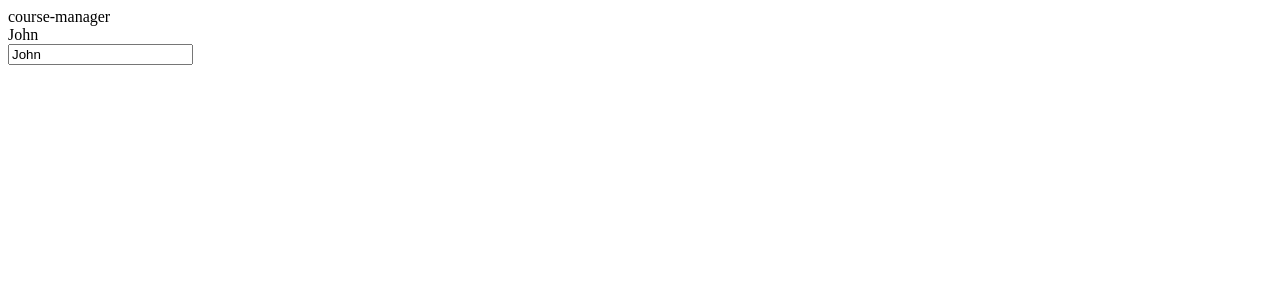
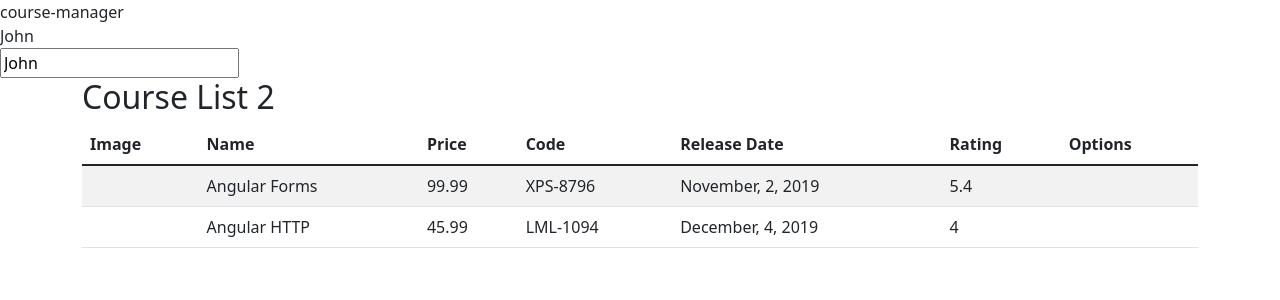
Before and after one commit to matheusEduardoTavares/AngularBasicStudy, an Angular app: page / in a window 1280 px wide. Shown: the top 300 px of the page. Built offline with nearby package versions, Linux system fonts and the light colour scheme.

Commit message:
onInit, ngFor, componentes, classes para interface, importacao do bootstrap

```diff
--- a/package.json
+++ b/package.json
@@ -18,6 +18,7 @@
     "@angular/platform-browser": "~13.0.0",
     "@angular/platform-browser-dynamic": "~13.0.0",
     "@angular/router": "~13.0.0",
+    "bootstrap": "^5.1.3",
     "rxjs": "~7.4.0",
     "tslib": "^2.3.0",
     "zone.js": "~0.11.4"
--- a/src/app/app.component.html
+++ b/src/app/app.component.html
@@ -15,3 +15,13 @@
     a tela sempre que a mesma mudar
  -->
 <input [(ngModel)]="name" name="name"/>
+
+<!-- <br />
+
+<app-course-list></app-course-list> -->
+
+<br />
+
+<div class="container">
+    <app-course-list></app-course-list>
+</div>
--- a/src/app/app.module.ts
+++ b/src/app/app.module.ts
@@ -3,10 +3,12 @@
 import { FormsModule } from '@angular/forms';
 
 import { AppComponent } from './app.component';
+import { CourseListComponent } from './courses/course-list.component';
 
 @NgModule({
   declarations: [
-    AppComponent
+    AppComponent,
+    CourseListComponent,
   ],
   imports: [
     BrowserModule,
--- /dev/null
+++ b/src/app/courses/course-list.component.html
@@ -0,0 +1,26 @@
+<h2> Course List 2 </h2>
+
+<table class="table table-striped">
+  <thead>
+    <tr>
+      <th>Image</th>
+      <th>Name</th>
+      <th>Price</th>
+      <th>Code</th>
+      <th>Release Date</th>
+      <th>Rating</th>
+      <th>Options</th>
+    </tr>
+  </thead>
+  <tbody>
+    <tr *ngFor="let course of courses">
+      <td>{{ course.imageUrl }}</td>
+      <td>{{ course.name }}</td>
+      <td>{{ course.price }}</td>
+      <td>{{ course.code }}</td>
+      <td>{{ course.releaseDate }}</td>
+      <td>{{ course.rating }}</td>
+      <td></td>
+    </tr>
+  </tbody>
+</table>
--- /dev/null
+++ b/src/app/courses/course-list.component.ts
@@ -0,0 +1,37 @@
+import { Component, OnInit } from "@angular/core";
+import { Course } from "./course";
+
+@Component({
+    selector: 'app-course-list',
+    // template: '<h2> Course List </h2>',
+    templateUrl: 'course-list.component.html'
+})
+///Implementamos métodos do ciclo de vida
+export class CourseListComponent implements OnInit {
+  courses: Course[] = [];
+
+  ngOnInit(): void {
+    this.courses.push(
+      {
+        id: 1,
+        name: 'Angular Forms',
+        imageUrl: '',
+        price: 99.99,
+        code: 'XPS-8796',
+        duration: 120,
+        rating: 5.4,
+        releaseDate: 'November, 2, 2019'
+      },
+      {
+        id: 2,
+        name: 'Angular HTTP',
+        imageUrl: '',
+        price: 45.99,
+        code: 'LML-1094',
+        duration: 80,
+        rating: 4,
+        releaseDate: 'December, 4, 2019'
+      },
+    );
+  }
+}
--- /dev/null
+++ b/src/app/courses/course.ts
@@ -0,0 +1,10 @@
+export class Course {
+    id: number;
+    name: string;
+    imageUrl: string;
+    price: number;
+    code: string;
+    duration: number;
+    rating: number;
+    releaseDate: string;
+}
--- a/src/styles.css
+++ b/src/styles.css
@@ -1 +1,2 @@
 /* You can add global styles to this file, and also import other style files */
+@import '~bootstrap/dist/css/bootstrap.min.css'
--- a/tsconfig.json
+++ b/tsconfig.json
@@ -21,7 +21,8 @@
     "lib": [
       "es2020",
       "dom"
-    ]
+    ],
+    "strictPropertyInitialization": false
   },
   "angularCompilerOptions": {
     "enableI18nLegacyMessageIdFormat": false,
```
Also changed, not shown: 1 other file (tests, documents, lock files or other folders).
